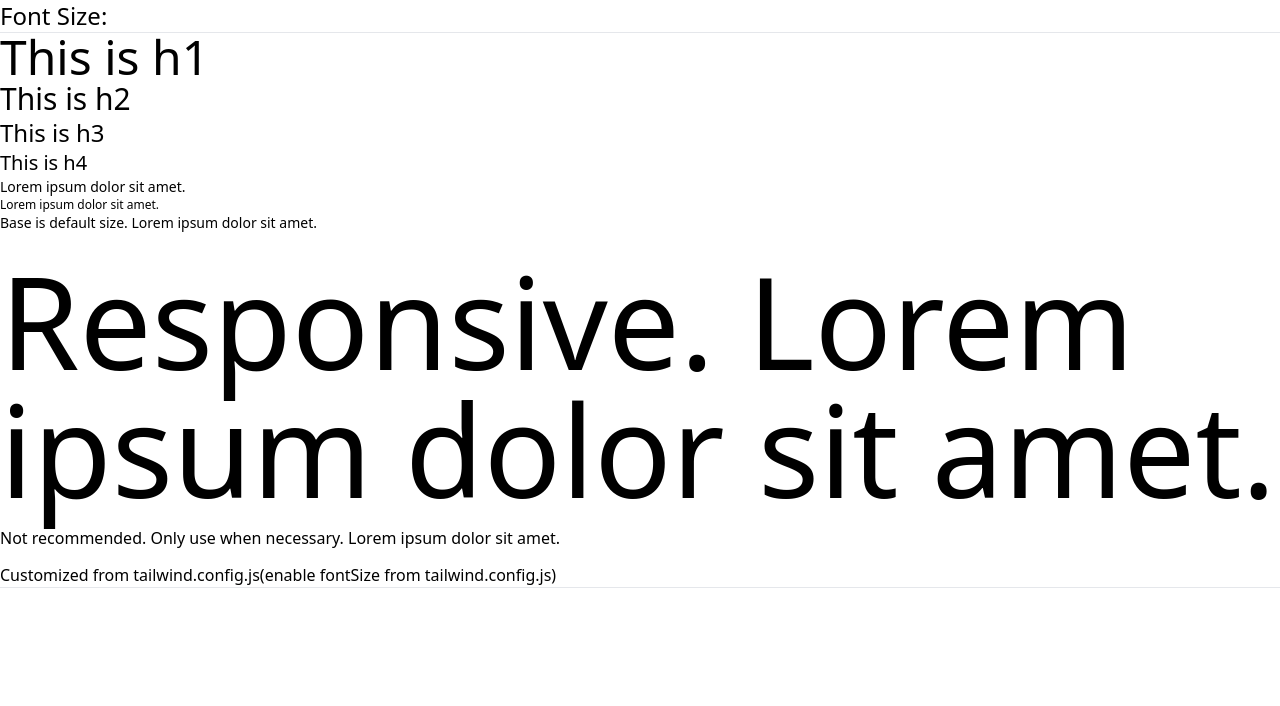
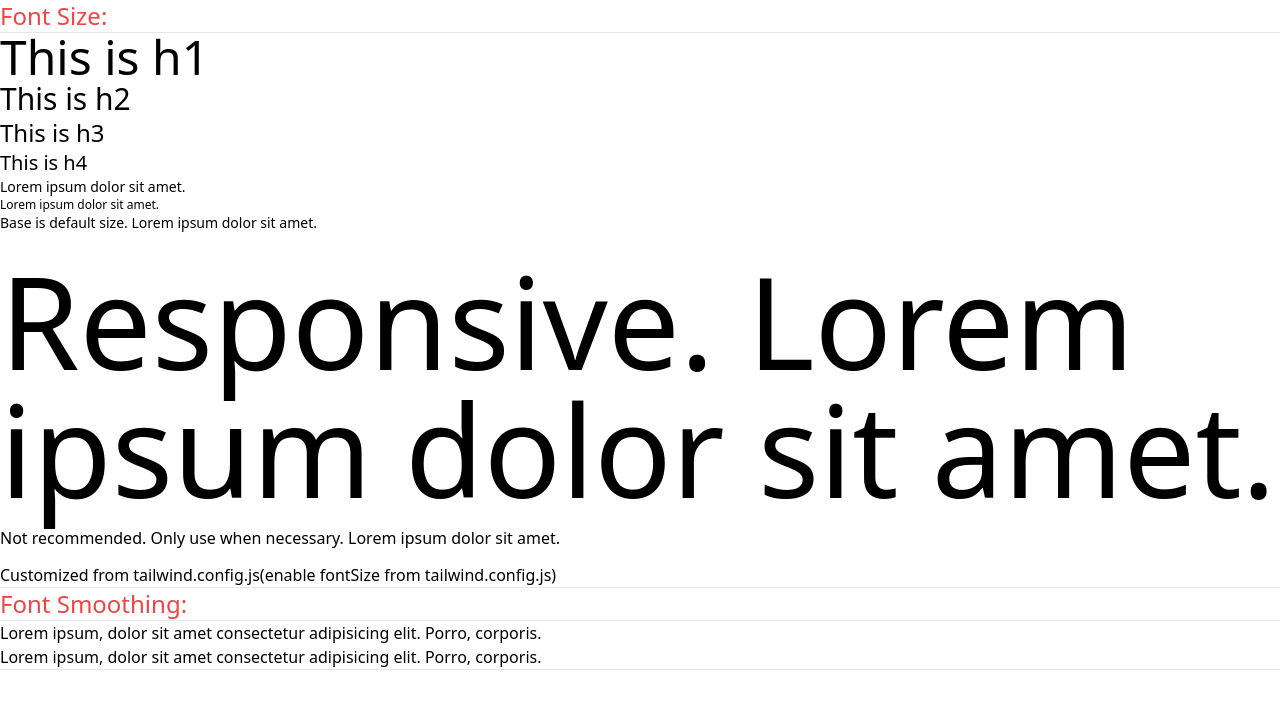
Before and after one commit to TBS96/TailwindCSS-Tutorial, a website built with Vite: page 4-Typography/4-2-FontSize/index.html in a window 1280 px wide. Built offline with nearby package versions, Linux system fonts and the light colour scheme.

Commit message:
font smoothing(not used much)
Signed-off-by: TBS96 <9tbs6@proton.me>

```diff
--- a/4-Typography/4-2-FontSize/index.html
+++ b/4-Typography/4-2-FontSize/index.html
@@ -8,7 +8,7 @@
 </head>
 <body>
 
-    <span class="text-2xl">Font Size:</span>
+    <span class="text-2xl text-red-500">Font Size:</span>
     <hr>
     <h1 class="text-5xl">This is h1</h1>
     <h2 class="text-3xl">This is h2</h2>
@@ -25,6 +25,12 @@
     <hr>
 
 
+    <span class="text-2xl text-red-500">Font Smoothing:</span>
+    <hr>
+    <p class="antialiased">Lorem ipsum, dolor sit amet consectetur adipisicing elit. Porro, corporis.</p>
+    <p class="antialiased hover:subpixel-antialiased">Lorem ipsum, dolor sit amet consectetur adipisicing elit. Porro, corporis.</p>
+    <hr>
+
 
 </body>
 </html>
```
